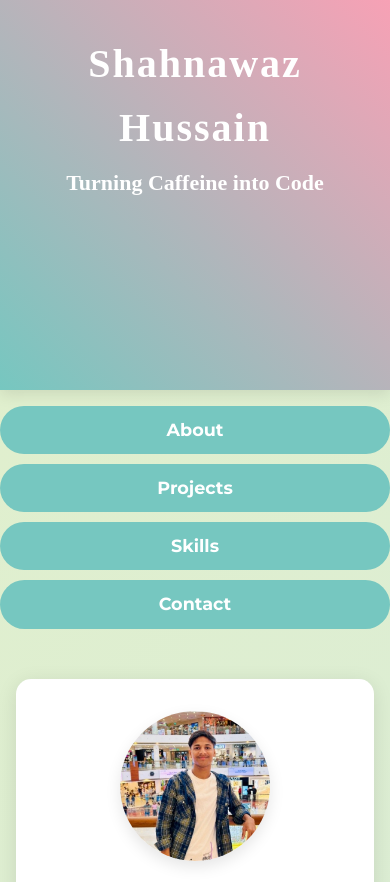
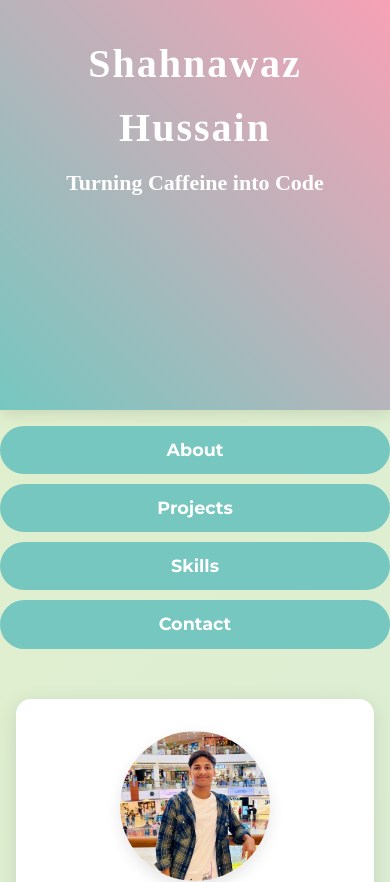
Before and after one commit to shahnawaz-hussaink/Portfolio, a plain HTML site: page index.html in a window 390 px wide. Shown: the top 882 px of the page. Drawn offline with Linux system fonts and the light colour scheme.

Commit message:
Update Blog.css

```diff
--- a/Blog.css
+++ b/Blog.css
@@ -213,7 +213,7 @@ a {
 
 @media (max-width: 768px) {
     header{
-        height: 390px
+        height: 410px
     }
     header h1 {
         font-size: 2.5rem;
```
